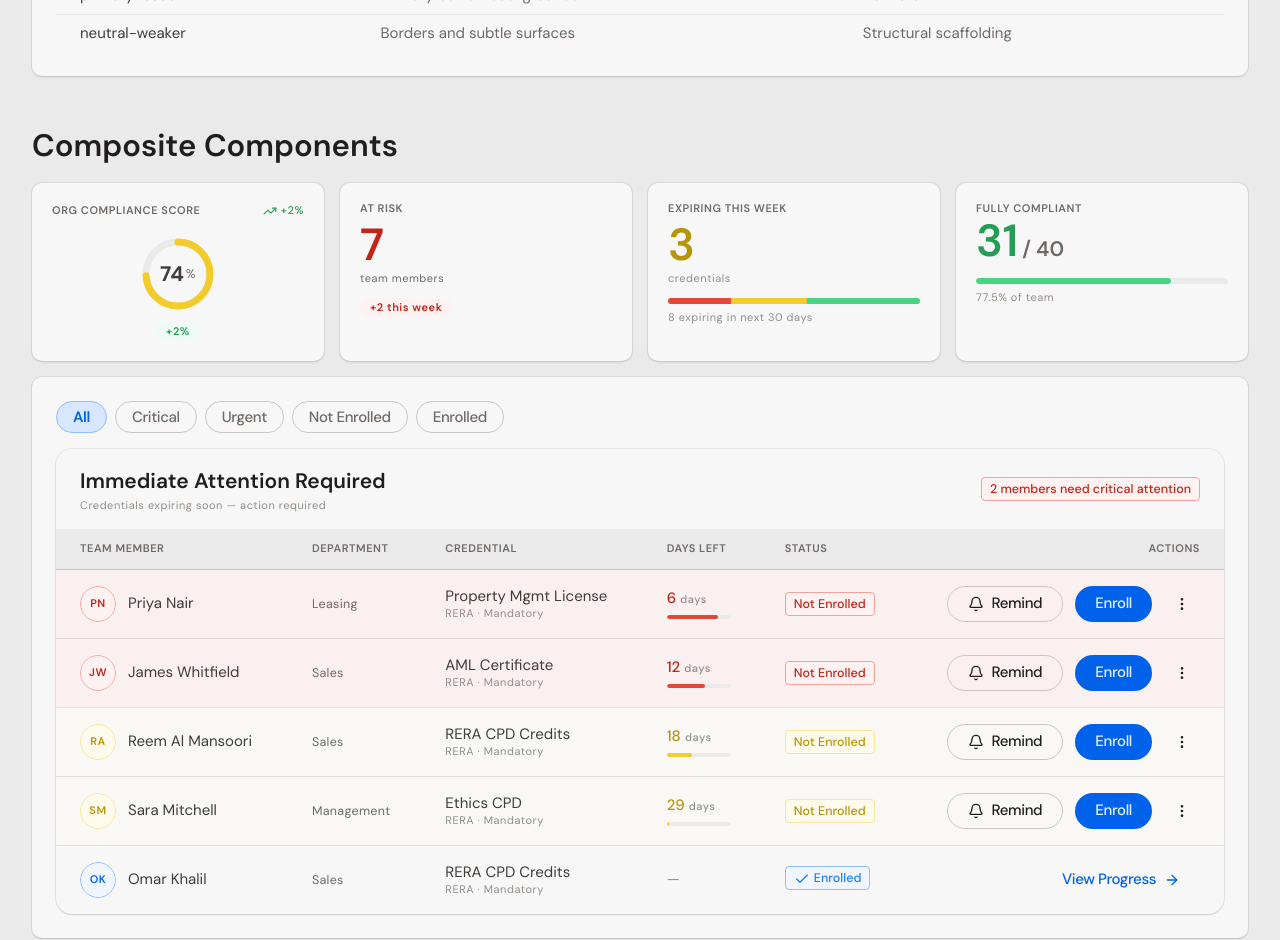
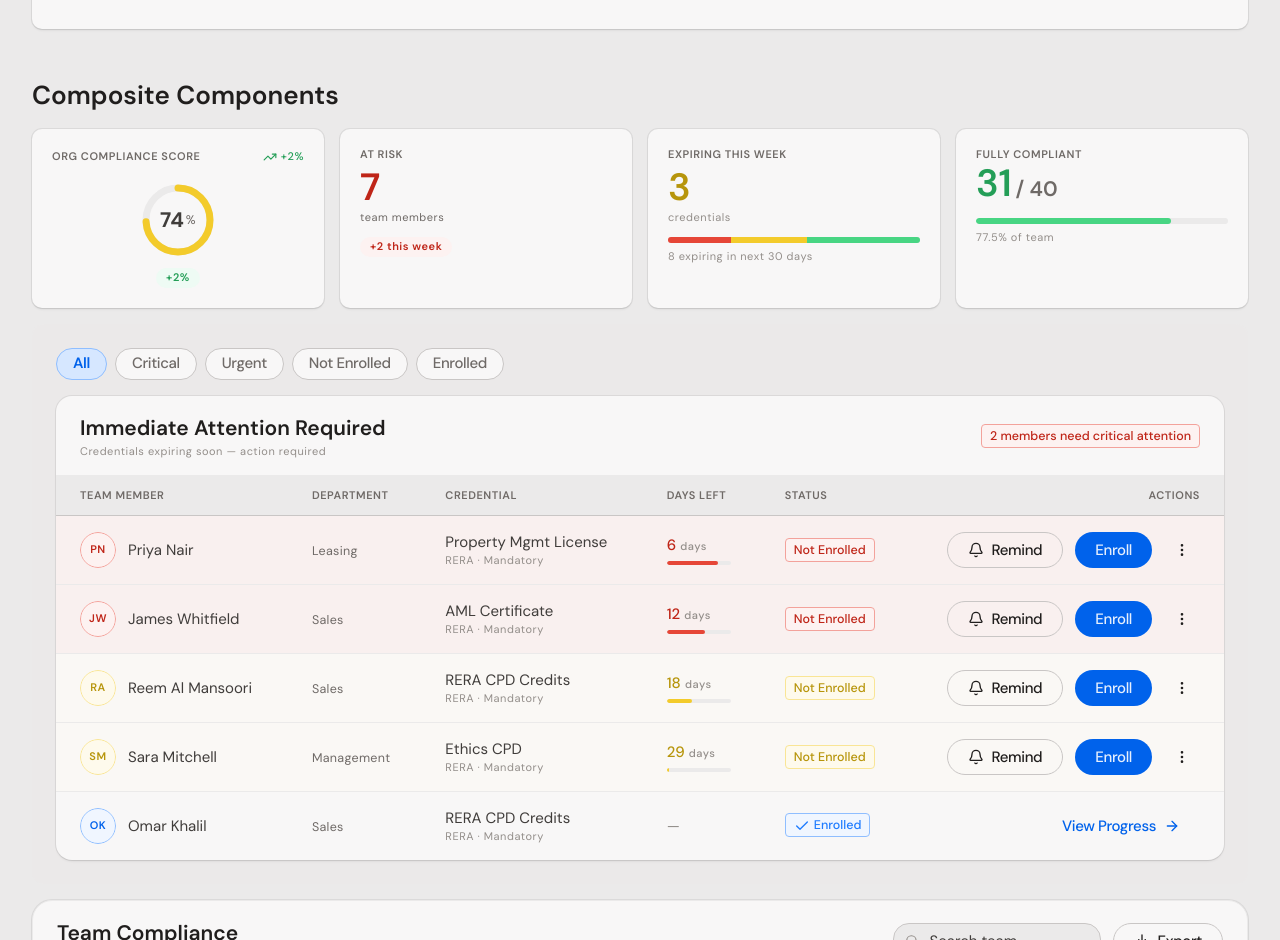
Before and after one commit to Gianeo/thinkprop, a Next.js app: page /design-system in a window 1280 px wide. Shown: the part 1860-2800 px from the top of the page. Built offline with nearby package versions, Linux system fonts and the light colour scheme.

Commit message:
dark 26/02/26

```diff
--- a/app/design-system/page.tsx
+++ b/app/design-system/page.tsx
@@ -300,8 +300,8 @@ export default function DesignSystemPage() {
 
           <KpiStrip />
 
-          <Card>
-            <CardContent className="space-y-4 p-6">
+          <div className='bg-neutral-weaker/50 rounded-lg'>
+            <div className="space-y-4 p-6">
               <DepartmentFilter selected={selectedDept} onChange={setSelectedDept} />
               <RiskTable
                 data={filtered}
@@ -311,8 +311,8 @@ export default function DesignSystemPage() {
                   setModalOpen(true)
                 }}
               />
-            </CardContent>
-          </Card>
+            </div>
+          </div>
 
           <TeamTable data={adminTeam} />
         </section>
--- a/app/globals.css
+++ b/app/globals.css
@@ -92,6 +92,8 @@
     --destructive: var(--destructive-base);
     --destructive-foreground: var(--destructive-weakest);
     --border: var(--neutral-weak);
+    --border-weak: var(--neutral-weaker);
+    --border-strong: var(--neutral-base);
     --input: var(--neutral-weak);
     --ring: var(--primary-base);
 
@@ -123,12 +125,12 @@
     --primary-strongest: 215 100% 76%;
 
     --neutral-weakest: 24 4% 6%;
-    --neutral-weaker: 24 4% 10%;
+    --neutral-weaker: 24 4% 9%;
     --neutral-weak: 24 4% 18%;
     --neutral-base: 24 4% 30%;
     --neutral-strong: 24 4% 48%;
-    --neutral-stronger: 24 4% 62%;
-    --neutral-strongest: 24 4% 76%;
+    --neutral-stronger: 24 4% 58%;
+    --neutral-strongest: 24 4% 72%;
 
     --destructive-weakest: 5 78% 6%;
     --destructive-weaker: 5 78% 10%;
@@ -186,9 +188,11 @@
     --muted-foreground: var(--neutral-strong);
     --accent: var(--neutral-weaker);
     --accent-foreground: var(--neutral-strongest);
-    --destructive: var(--destructive-weak);
+    --destructive: var(--destructive-strong);
     --destructive-foreground: var(--neutral-weakest);
-    --border: var(--neutral-strong);
+    --border: var(--neutral-base);
+    --border-weak: var(--neutral-weak);
+    --border-strong: var(--neutral-strong);
     --input: var(--neutral-base);
     --ring: var(--primary-base);
 
@@ -272,6 +276,8 @@
   --color-destructive: hsl(var(--destructive));
   --color-destructive-foreground: hsl(var(--destructive-foreground));
   --color-border: var(--border);
+  --color-border-weak: hsl(var(--border-weak));
+  --color-border-strong: hsl(var(--border-strong));
   --color-input: var(--input);
   --color-ring: var(--ring);
   --color-level-0: var(--bg-0);
@@ -418,6 +424,14 @@
     border-color: hsl(var(--input));
   }
 
+  .border-weak {
+    border-color: hsl(var(--border-weak));
+  }
+
+  .border-strong {
+    border-color: hsl(var(--border-strong));
+  }
+
   .bg-primary {
     background-color: hsl(var(--primary));
   }
--- a/components/admin/RiskTable.tsx
+++ b/components/admin/RiskTable.tsx
@@ -63,7 +63,7 @@ export default function RiskTable({ data, onRemind, remindedIds }: RiskTableProp
 
       <Table>
         <TableHeader className="bg-level-0">
-          <TableRow className="border-neutral-weaker hover:bg-transparent">
+          <TableRow>
             {['TEAM MEMBER', 'DEPARTMENT', 'CREDENTIAL', 'DAYS LEFT', 'STATUS', 'ACTIONS'].map((header) => (
               <TableHead
                 key={header}
--- a/components/admin/TeamTable.tsx
+++ b/components/admin/TeamTable.tsx
@@ -70,8 +70,8 @@ export default function TeamTable({ data }: TeamTableProps) {
   }
 
   return (
-    <div className="overflow-hidden rounded-2xl border border-neutral-weaker bg-level-1 shadow">
-      <div className="flex flex-wrap items-center justify-between gap-3 border-b border-neutral-weaker px-6 py-4">
+    <div className="overflow-hidden rounded-2xl border border-weak bg-level-1 shadow">
+      <div className="flex flex-wrap items-center justify-between gap-3 border-b border-weak px-6 py-4">
         <div>
           <h3 className="type-title-sm">Team Compliance</h3>
           <p className="type-caption">Full compliance status for all team members</p>
@@ -140,7 +140,7 @@ export default function TeamTable({ data }: TeamTableProps) {
           {filteredAndSorted.map((member) => (
             <TableRow
               key={member.id}
-              className="border-neutral-weaker transition-colors duration-100 hover:bg-level-0/60"
+              className="transition-colors duration-100"
             >
               <TableCell>
                 <div className="flex items-center gap-3">
--- a/components/ui/table.tsx
+++ b/components/ui/table.tsx
@@ -20,7 +20,7 @@ const TableHeader = React.forwardRef<
   HTMLTableSectionElement,
   React.HTMLAttributes<HTMLTableSectionElement>
 >(({ className, ...props }, ref) => (
-  <thead ref={ref} className={cn("[&_tr]:border-b", className)} {...props} />
+  <thead ref={ref} className={cn("[&_tr]:border-b [&_tr]:border-strong", className)} {...props} />
 ))
 TableHeader.displayName = "TableHeader"
 
@@ -58,7 +58,7 @@ const TableRow = React.forwardRef<
   <tr
     ref={ref}
     className={cn(
-      "border-b border-neutral-weak/50 transition-colors hover:bg-muted/50 data-[state=selected]:bg-muted",
+      "border-b border-weak data-[state=selected]:bg-muted",
       className
     )}
     {...props}
--- a/tailwind.config.ts
+++ b/tailwind.config.ts
@@ -148,8 +148,8 @@ const config: Config = {
         sm: '12.5px',
         base: '15px',
         lg: '21px',
-        xl: '31px',
-        '2xl': '45px',
+        xl: '26px',
+        '2xl': '38px',
       },
       fontFamily: {
         display: ['var(--font-display)', 'DM Sans', 'sans-serif'],
```
